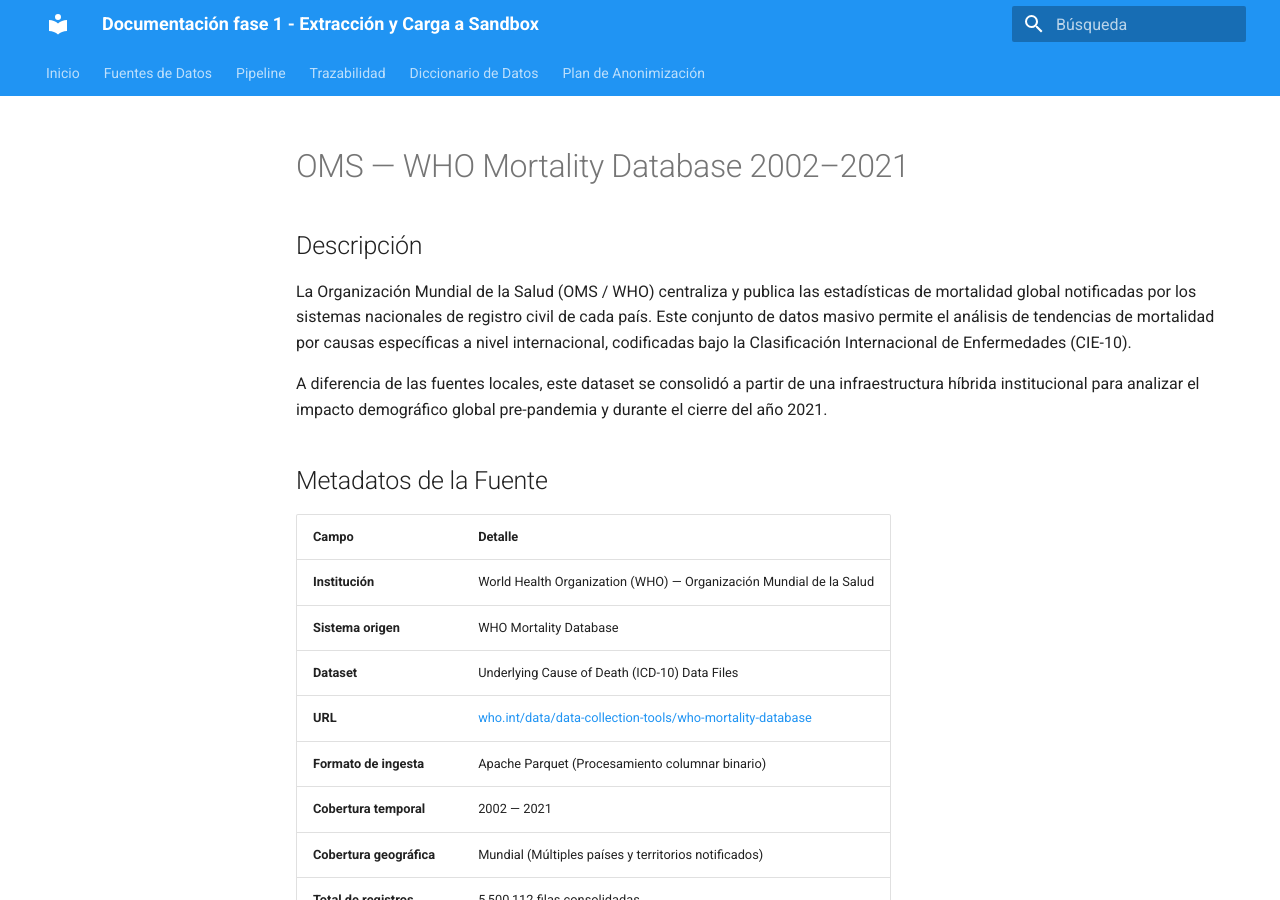
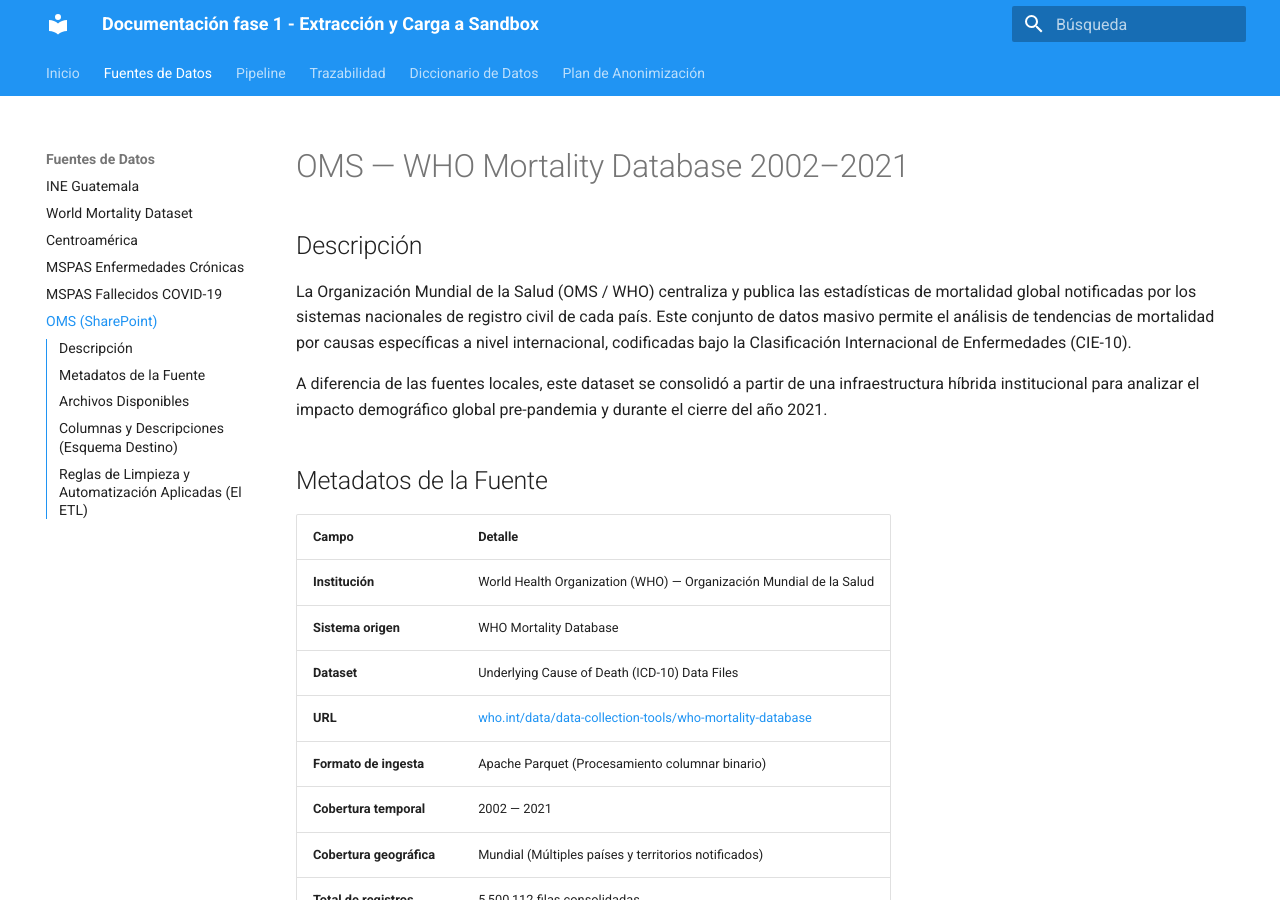
Before and after one commit to RudyReyes28/mortalidad-gt-bi, an MkDocs documentation site: the page built from docs/fuentes/oms.md, in a window 1280 px wide and 900 px high. Built offline with MkDocs 1.6.1 and Material for MkDocs 9.7.7, drawn with Linux system fonts in a browser that asks for light colours.

Commit message:
feat: uptading mkdocs

```diff
--- a/mkdocs.yml
+++ b/mkdocs.yml
@@ -42,6 +42,7 @@
     - Centroamérica: fuentes/centroamerica.md
     - MSPAS Enfermedades Crónicas: fuentes/mspas-mec.md
     - MSPAS Fallecidos COVID-19: fuentes/mspas-covid.md
+    - OMS (SharePoint): fuentes/oms.md
   - Pipeline:
     - Arquitectura: pipeline/arquitectura.md
     - Ingesta: pipeline/ingesta.md
@@ -51,6 +52,7 @@
       - RDS Centroamérica: pipeline/extractores/extract_centroamerica_rds.md
       - MSPAS Enfermedades Crónicas(Google Drive): pipeline/extractores/extract_mspas_mec.md
       - MSPAS Fallecidos COVID-19(Google Drive): pipeline/extractores/extract_mspas_covid.md
+      - SharePoint Online (OMS): pipeline/extractores/extract_sharepoint.md
     - Loaders:
       - Sandbox: pipeline/loaders/load_sandbox.md
   - Trazabilidad:
```
